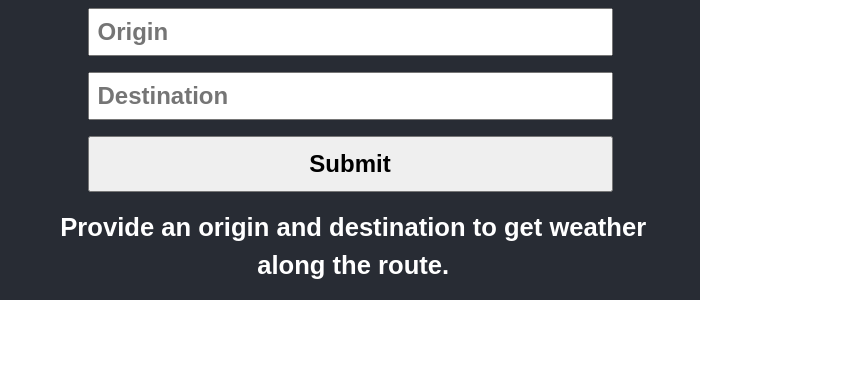
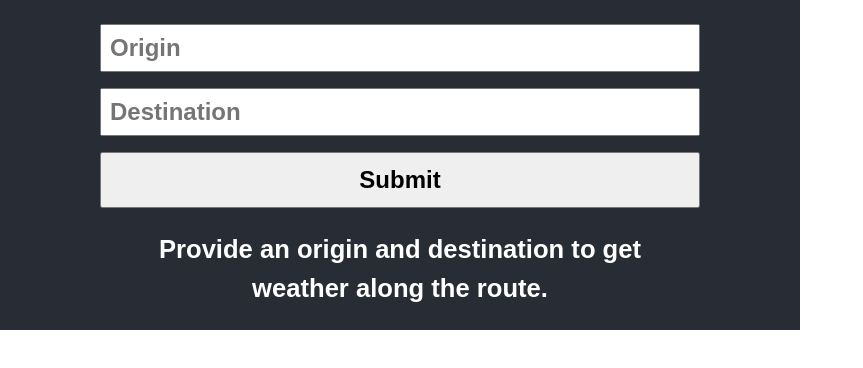
Before and after one commit to ihemmige/RouteWeatherFrontend, a React (Create React App) app: page / in a window 1280 px wide. Shown: the top 368 px of the page, without its empty margins (0-863 px from the left). Built offline with nearby package versions, Linux system fonts and the light colour scheme.

Commit message:
updated styles further.

```diff
--- a/src/App.css
+++ b/src/App.css
@@ -1,28 +1,15 @@
 .App {
   text-align: center;
-  min-width: 700px;
-  max-width: 500px;
-  min-height: 300px;
-  max-height: 10000;
+  min-width: 800px;
+  max-width: 800px;
+  min-height: 330px;
+  max-height: auto;
   background-color: #282c34;
   margin: 0
 }
 
 .form {
   min-width: 300px;
-}
-
-.submit {
-  font-family: Arial, Helvetica, sans-serif;
-  font-size: 1.5rem;
-  font-weight: bold;
-  width: 75%;
-  margin-left: 0.5rem;
-  margin-right: 0.5rem;
-  margin-top: 0.5rem;
-  margin-bottom: 0.5rem;
-  padding: 0.5rem;
-  height: 100%;
 }
 
 .text-box {
@@ -42,6 +29,7 @@
   display: flex;
   align-items: center;
   justify-content: center;
+  max-height: 81px;
 }
 
 .weather-icon {
@@ -65,11 +53,30 @@ p {
   font-size: 1.6rem;
   font-weight: bold;
   margin-left: 1.5rem;
-  margin-right: 1.1rem;
-  margin-top: 0.5rem;
+  margin-right: 1.5rem;
+  margin-top: 0.8rem;
   margin-bottom: -50px;
   padding: 0.5rem;
   height: 100%;
   color: white;
   vertical-align: middle;
+  align-content: center;
 }
+
+.first-box {
+  font-family: Arial, Helvetica, sans-serif;
+  font-size: 1.5rem;
+  font-weight: bold;
+  width: 75%;
+  margin-left: 0.5rem;
+  margin-right: 0.5rem;
+  margin-top: 1.5rem;
+  margin-bottom: 0.5rem;
+  padding: 0.5rem;
+  height: 100%;
+}
+
+.open-directions {
+  max-width: 600px;
+  margin-top: 40px;
+}
--- a/src/App.js
+++ b/src/App.js
@@ -62,7 +62,7 @@ function App() {
               type="text"
               placeholder="Origin"
               name="origin"
-              class="text-box"
+              class="first-box"
               {...register("origin", { required: true })}
             />
           </div>
@@ -76,7 +76,7 @@ function App() {
             />
           </div>
 
-          <input class="submit" type="submit" />
+          <input class="text-box" type="submit" />
         </form>
       }
 
@@ -96,8 +96,11 @@ function App() {
             <img class="weather-icon" src={city["image_code"]}></img>
           </div>
         ))}
+
       {!displaying && !fetching && !errorDisplay && (
-        <p>Provide an origin and destination to get weather along the route.</p>
+        <div class="container">
+        <p class="open-directions">Provide an origin and destination to get weather along the route.</p>
+        </div>
       )}
     </div>
   );
```
Also changed, not shown: public/manifest.json, 1 other file (tests, documents, lock files or other folders).
